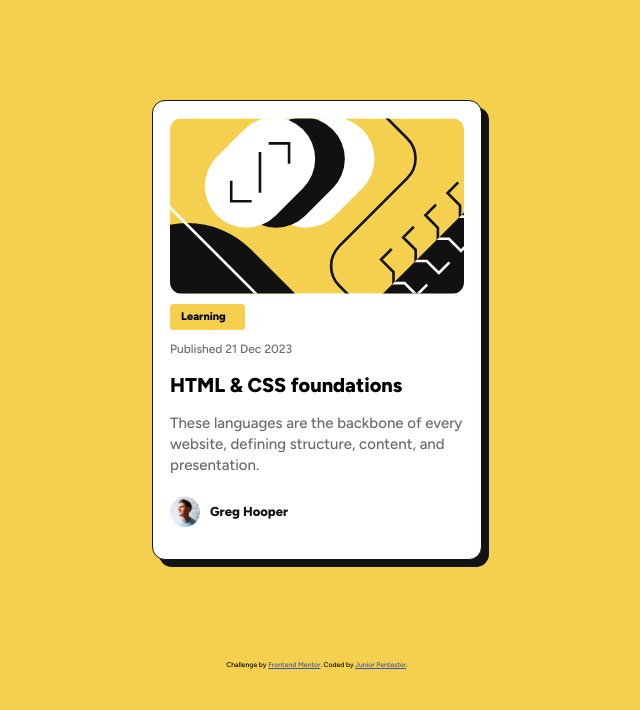
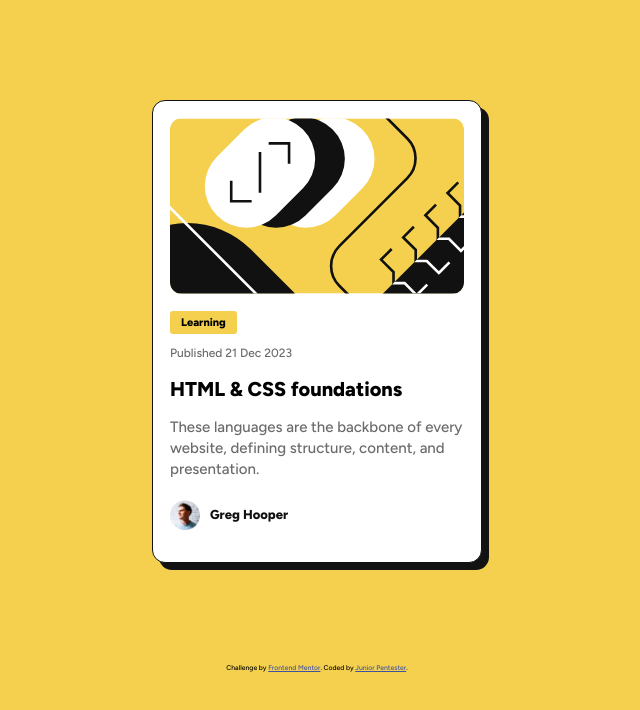
Before and after one commit to juniorpentester/upgrade_my_skills, a plain HTML site: page frontend mentor/blog-preview-card-main/blog-preview-card-main/index.html in a window 1280 px wide. Shown: the whole page, without its empty margins (323-963 px from the left). Drawn offline with Linux system fonts and the light colour scheme.

Commit message:
added more div, and changed units value from px to rem

```diff
--- a/frontend mentor/blog-preview-card-main/blog-preview-card-main/index.css
+++ b/frontend mentor/blog-preview-card-main/blog-preview-card-main/index.css
@@ -26,7 +26,7 @@ img{
     display:flex;
     flex-direction: column;
     width: 33rem;
-    margin: 100px auto;
+    margin: 10rem auto;
     background-color: hsl(0, 0%, 100%);
     box-shadow: 7px 7px  hsl(0, 0%, 7%);
     border-radius: 13px;
@@ -87,7 +87,7 @@ img{
 .container-sm{
   display: flex;
   flex-direction: row;
-  justify-content: baseline;
+  justify-content: flex start;
   align-items: center;
   gap: 1rem;
   margin: 2rem 0 1.5rem 0;
--- a/frontend mentor/blog-preview-card-main/blog-preview-card-main/index.html
+++ b/frontend mentor/blog-preview-card-main/blog-preview-card-main/index.html
@@ -22,21 +22,27 @@
   <div class="container">
     <img src="assets/images/illustration-article.svg" alt="image" class="image">
 
-    <span class="title">
+    <div>
+       <span class="title">
       Learning
     </span>
 
     <p class="pub_date">
       Published 21 Dec 2023
     </p>
+    </div>
 
-    <p class="header">
+
+    <div>
+      <p class="header">
       HTML & CSS foundations
     </p>
 
     <p class="description">
       These languages are the backbone of every website, defining structure, content, and presentation.
     </p>
+    </div>
+
 
     <div class="container-sm">
       <img src="assets/images/image-avatar.webp" alt="Greg Hooper" class="author_image">
```
